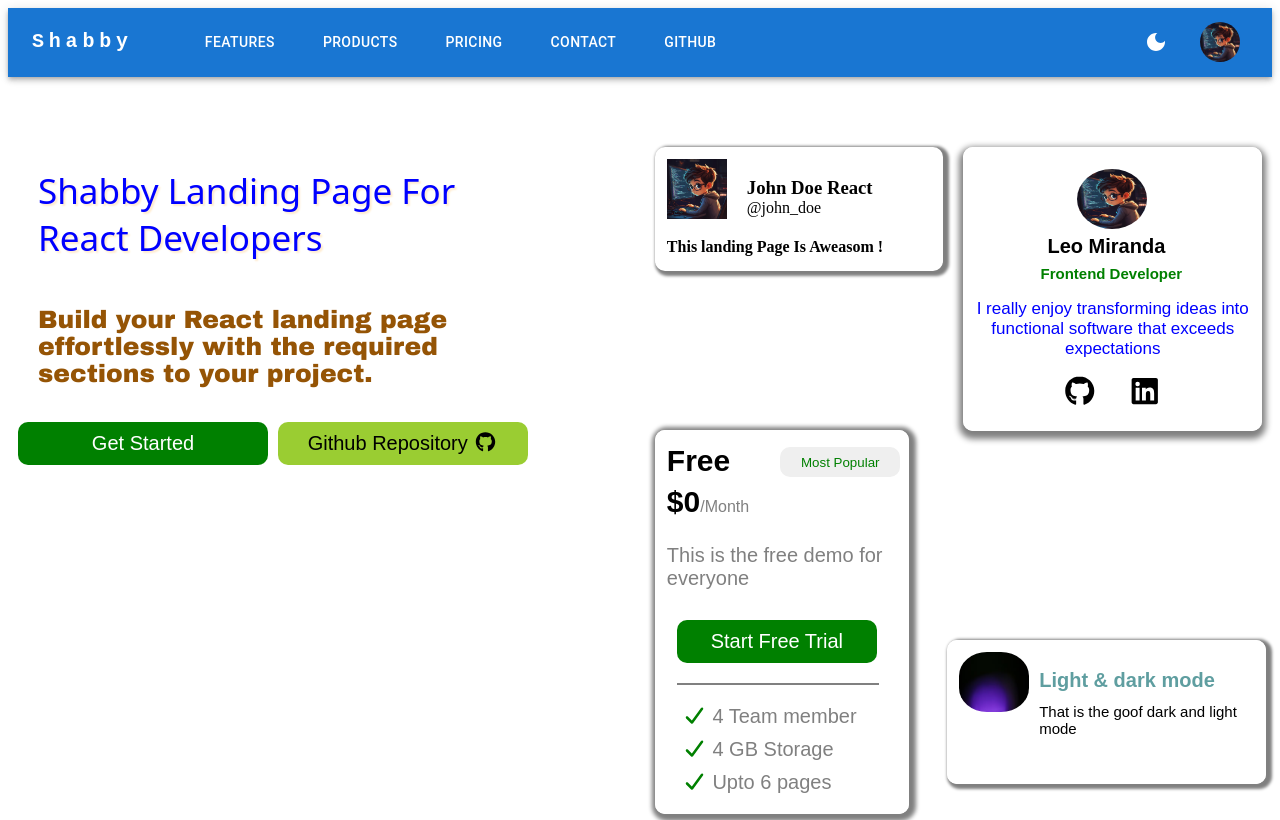
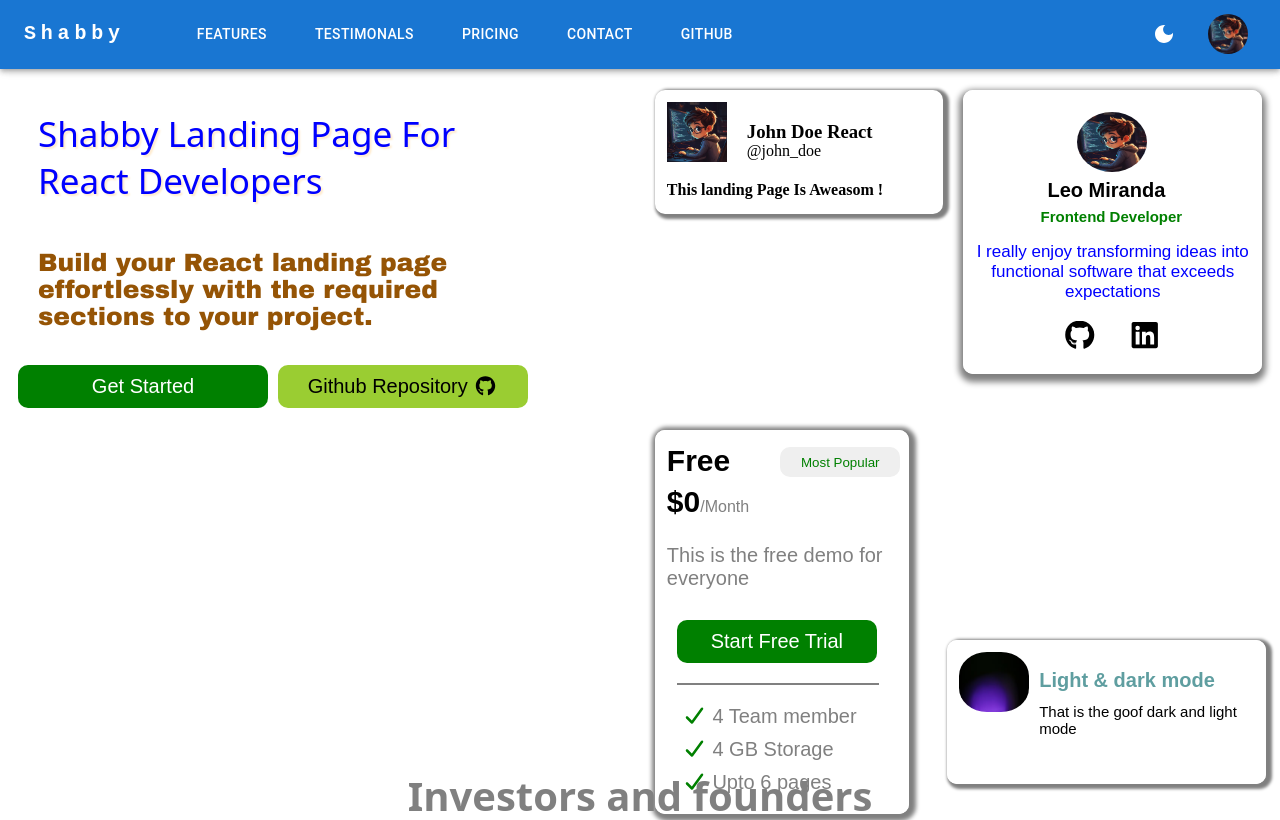
Before and after one commit to Shoaib-Khan90/Landing-Page-Form-React, a React (Vite) app in the folder Landing-Page/: page / in a window 1280 px wide. Shown: the top 820 px of the page. Built offline with nearby package versions, Linux system fonts and the light colour scheme; a web font is replaced by a local one.

Commit message:
updated changes

```diff
--- a/Landing-Page/src/components/Body.css
+++ b/Landing-Page/src/components/Body.css
@@ -1,7 +1,7 @@
 
 .main{
     display: flex;
-    margin-top: 40px;
+    margin-top: 60px;
     padding: 10px;
     height: auto;
 }
--- a/Landing-Page/src/components/Contact.css
+++ b/Landing-Page/src/components/Contact.css
@@ -1,3 +1,8 @@
+
+html{
+    scroll-behavior: smooth;
+}
+
 .contact{
     margin-top: 150px;
 }
--- a/Landing-Page/src/components/Contact.jsx
+++ b/Landing-Page/src/components/Contact.jsx
@@ -3,7 +3,9 @@ import './Contact.css'
 
 const Contact = () => {
   return (
-    <div className='contact'>
+
+    <div  className='contact'>
+      <section id='contact'>
       <div className='head6'>
       <h1>Join Our Daily <span style={{color:"green"}}> Newsletter </span></h1>
       <p>Join Our Daily Newsletter and stay updated with the latest news, exclusive offers, expert tips, and exciting updates delivered straight to your inbox every day.</p>
@@ -47,6 +49,7 @@ const Contact = () => {
     </footer>
 
     <h2 className='h2'>@ 2026 Landing Page Made By <span style={{color:"green"}}> Shoaib </span></h2>
+    </section>
     </div>
   )
 }
--- a/Landing-Page/src/components/Features.css
+++ b/Landing-Page/src/components/Features.css
@@ -1,3 +1,7 @@
+html{
+  scroll-behavior: smooth;
+}
+
 .Main{
     margin-top: 200px;
 }
--- a/Landing-Page/src/components/Features.jsx
+++ b/Landing-Page/src/components/Features.jsx
@@ -4,6 +4,7 @@ import "./Features.css"
 const Features = () => {
   return (
     <div className='Main'>
+      <section id='features'>
       <div className='Features'>
       <h1>Many <span style={{color:'green'}}>Great Features</span></h1>
       <div className='Button'>
@@ -78,6 +79,7 @@ const Features = () => {
         <button style={{marginLeft:"20px", backgroundColor:"white", color:"black"}}>View all features</button>
         </div>
       </div>
+      </section>
     </div>
   )
 }
--- a/Landing-Page/src/components/Navbar.jsx
+++ b/Landing-Page/src/components/Navbar.jsx
@@ -14,7 +14,8 @@ import MenuItem from "@mui/material/MenuItem";
 import LightModeIcon from "@mui/icons-material/LightMode";
 import DarkModeIcon from "@mui/icons-material/DarkMode";
 
-const pages = ["Features", "Products", "Pricing", "Contact" , "Github"];
+
+const pages = ["Features", "Testimonals", "Pricing", "Contact" , "Github"];
 const settings = ["Profile", "Account", "Dashboard", "Logout"];
 
 function Navbar() {
@@ -52,7 +53,7 @@ function Navbar() {
 
   return (
     <AppBar
-      position="static"
+      position="fixed"
       sx={{
         backgroundColor: darkMode ? "#1e1e1e" : "#1976d2",
         transition: "0.4s",
--- a/Landing-Page/src/components/Pricing.css
+++ b/Landing-Page/src/components/Pricing.css
@@ -1,3 +1,7 @@
+html{
+  scroll-behavior: smooth;
+}
+
 .Price{
     margin-top: 200px;
 }
--- a/Landing-Page/src/components/Pricing.jsx
+++ b/Landing-Page/src/components/Pricing.jsx
@@ -6,6 +6,7 @@ import { FontAwesomeIcon } from "@fortawesome/react-fontawesome";
 const Pricing = () => {
   return (
     <div className='Price'>
+      <section id='pricing'>
       <div className='head5'>
       <h1>Get <span> Unlimited </span> Access</h1>
       <p>Get Unlimited Access to premium features, exclusive content, and powerful tools designed to enhance your experience</p>
@@ -83,7 +84,7 @@ const Pricing = () => {
       </div>
 
       <div style={{marginTop:"150px", marginLeft:"50px", width:"1160px", color:"gray"}} className='line'></div>
-
+    </section>
     </div>
   )
 }
--- a/Landing-Page/src/components/Testimonals.css
+++ b/Landing-Page/src/components/Testimonals.css
@@ -1,3 +1,7 @@
+html{
+  scroll-behavior: smooth;
+}
+
 .Testimonals{
     margin-top: 300px;
 }
--- a/Landing-Page/src/components/Testimonals.jsx
+++ b/Landing-Page/src/components/Testimonals.jsx
@@ -8,6 +8,7 @@ import { faFacebook } from "@fortawesome/free-brands-svg-icons";
 const Testimonals = () => {
   return (
     <div className='Testimonals'>
+      <section id='testimonals'>
       <div className='head3'>
         <h1>Discover Why <span style={{color:"green"}}> People Love </span> This Landing Page</h1>
         <p>Discover why people love this landing page because it combines modern design, clear messaging, and a smooth user experience that instantly captures attention.</p>
@@ -111,6 +112,7 @@ const Testimonals = () => {
       </div>
       </div>
       </div>
+      </section>
     </div>
   )
 }
```
Also changed, not shown: Landing-Page/src/components/Lighting.jsx (deleted).
